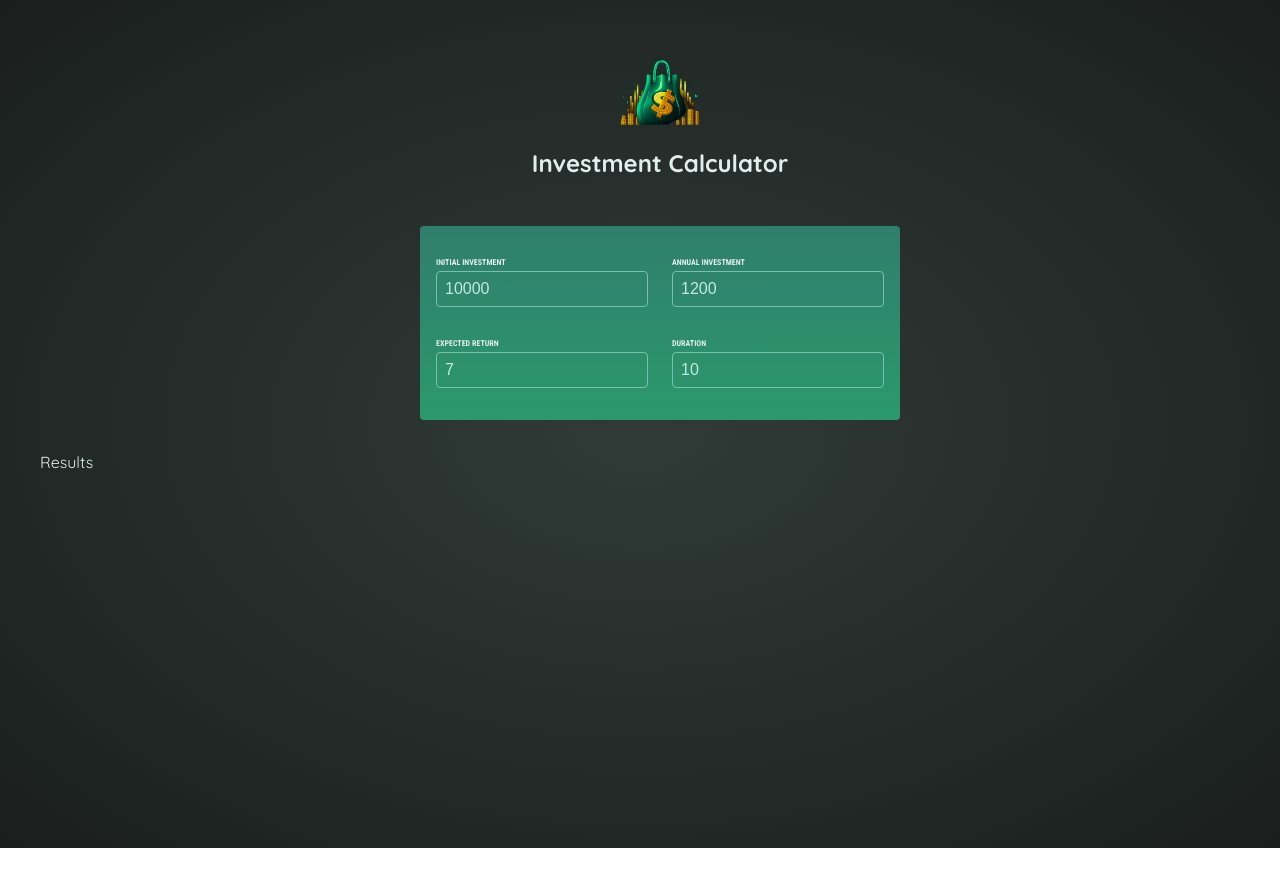
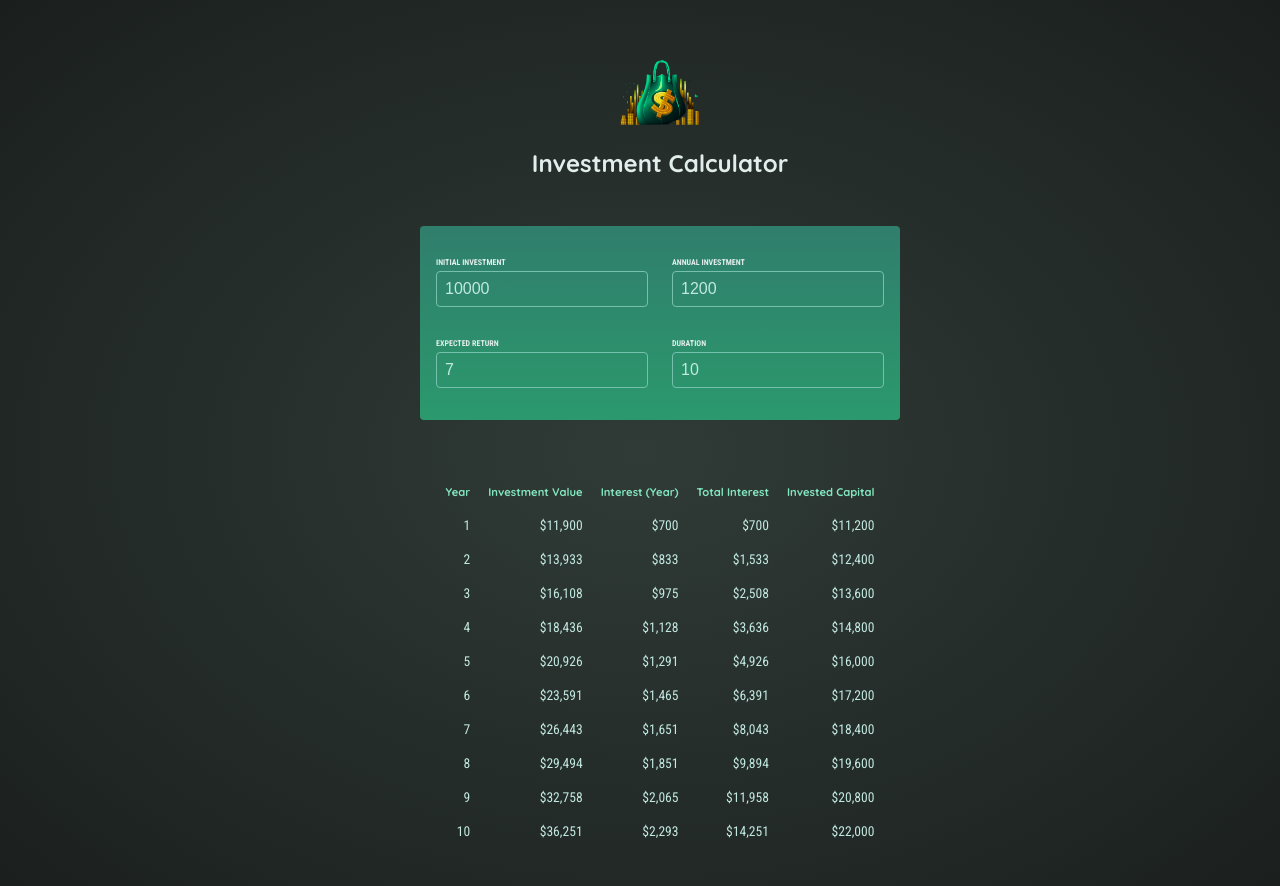
Before and after one commit to sshresth08/calculator_app, a React (Vite) app: page / in a window 1280 px wide. Shown: the top 886 px of the page. Before the commit the page ends 848 px from the top, so only its background shows below. Built offline with nearby package versions, Linux system fonts and the light colour scheme.

Commit message:
103.Outputting Result in Table
Outputting Result in a list and Deriving more values

```diff
--- a/src/components/Results.jsx
+++ b/src/components/Results.jsx
@@ -1,6 +1,41 @@
-import {calculateInvestmentResults, formatter} from '../util/investment';
+import { calculateInvestmentResults, formatter } from "../util/investment";
 export default function Results({ userInput }) {
-    const resultData = calculateInvestmentResults(userInput);
-    console.log(resultData);
-  return <p>Results</p>;
+  const resultData = calculateInvestmentResults(userInput);
+  const initialInvestment =
+    resultData[0].valueEndOfYear -
+    resultData[0].interest -
+    resultData[0].annualInvestment;
+
+  console.log(resultData);
+  return (
+    <table id="result">
+      <thead>
+        <tr>
+          <th>Year</th>
+          <th>Investment Value</th>
+          <th>Interest (Year)</th>
+          <th>Total Interest</th>
+          <th>Invested Capital</th>
+        </tr>
+      </thead>
+      <tbody>
+        {resultData.map((yearData) => {
+          const totalInterest =
+            yearData.valueEndOfYear -
+            yearData.annualInvestment * yearData.year -
+            initialInvestment;
+          const totalAmountinvested = yearData.valueEndOfYear - totalInterest;
+          return (
+            <tr key={yearData.year}>
+              <td>{yearData.year}</td>
+              <td>{formatter.format(yearData.valueEndOfYear)}</td>
+              <td>{formatter.format(yearData.interest)}</td>
+              <td>{formatter.format(totalInterest)}</td>
+              <td>{formatter.format(totalAmountinvested)}</td>
+            </tr>
+          );
+        })}
+      </tbody>
+    </table>
+  );
 }
--- a/src/components/UserInput.jsx
+++ b/src/components/UserInput.jsx
@@ -1,7 +1,6 @@
 import { useState } from "react";
 
 export default function UserInput({ onChange, userInput }) {
-
   return (
     <section id="user-input">
       <div className="input-group">
@@ -41,9 +40,7 @@
             type="number"
             required
             value={userInput.expectedReturn}
-            onChange={(event) =>
-              onChange("expectedReturn", event.target.value)
-            }
+            onChange={(event) => onChange("expectedReturn", event.target.value)}
           />
         </p>
         <p>
@@ -52,7 +49,7 @@
             type="number"
             required
             value={userInput.duration}
-            onChange={(event) => onchange("duration", event.target.value)}
+            onChange={(event) => onChange("duration", event.target.value)}
           />
         </p>
       </div>
```
